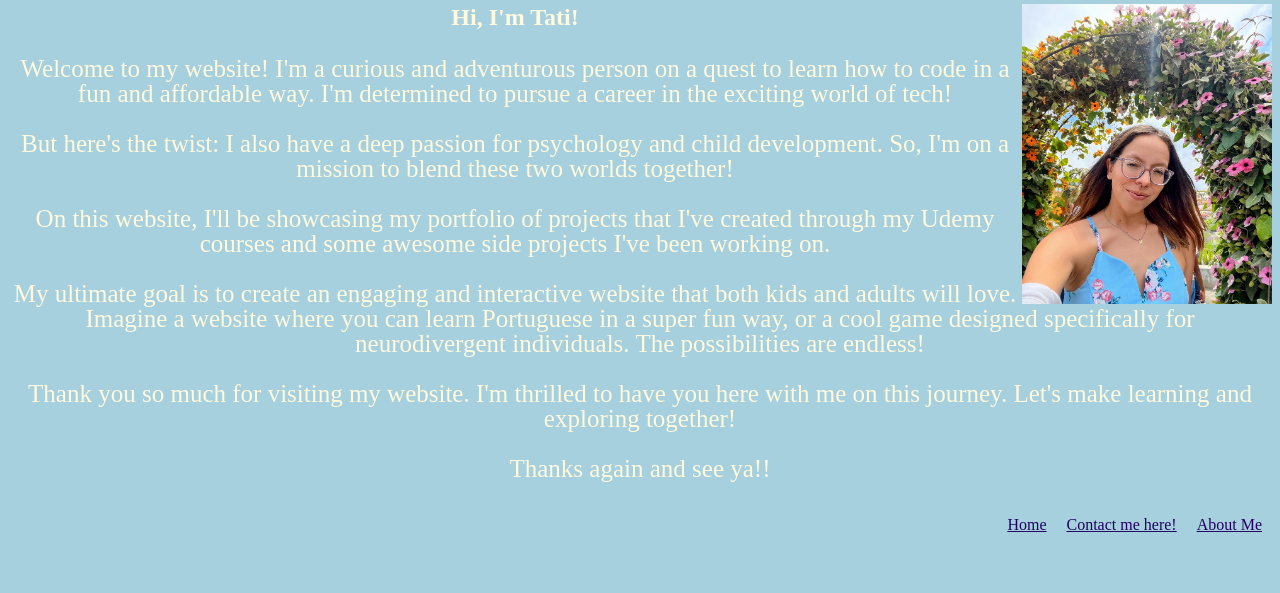
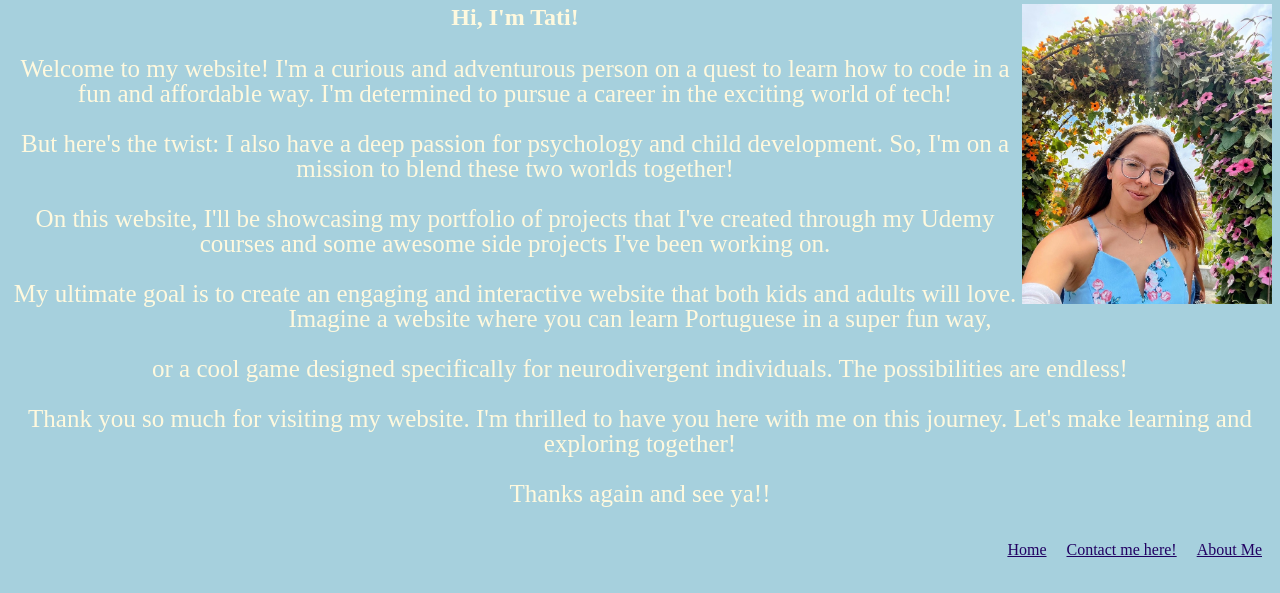
Before and after one commit to CardosoShih/portfolio.html, a plain HTML site: page about.html in a window 1280 px wide. Shown: the part 89-682 px from the top of the page. Drawn offline with Linux system fonts and the light colour scheme.

Commit message:
Add files via upload

```diff
--- a/about.html
+++ b/about.html
@@ -15,7 +15,8 @@
     <p>Welcome to my website! I'm a curious and adventurous person on a quest to learn how to code in a fun and affordable way. I'm determined to pursue a career in the exciting world of tech!</p>
     <p>But here's the twist: I also have a deep passion for psychology and child development. So, I'm on a mission to blend these two worlds together!</p>
     <p>On this website, I'll be showcasing my portfolio of projects that I've created through my Udemy courses and some awesome side projects I've been working on.</p>
-    <p>My ultimate goal is to create an engaging and interactive website that both kids and adults will love. Imagine a website where you can learn Portuguese in a super fun way, or a cool game designed specifically for neurodivergent individuals. The possibilities are endless!</p>
+    <p>My ultimate goal is to create an engaging and interactive website that both kids and adults will love. Imagine a website where you can learn Portuguese in a super fun way,
+        <p>or a cool game designed specifically for neurodivergent individuals. The possibilities are endless!</p>
     <p>Thank you so much for visiting my website. I'm thrilled to have you here with me on this journey. Let's make learning and exploring together!</p>
 
 
```
